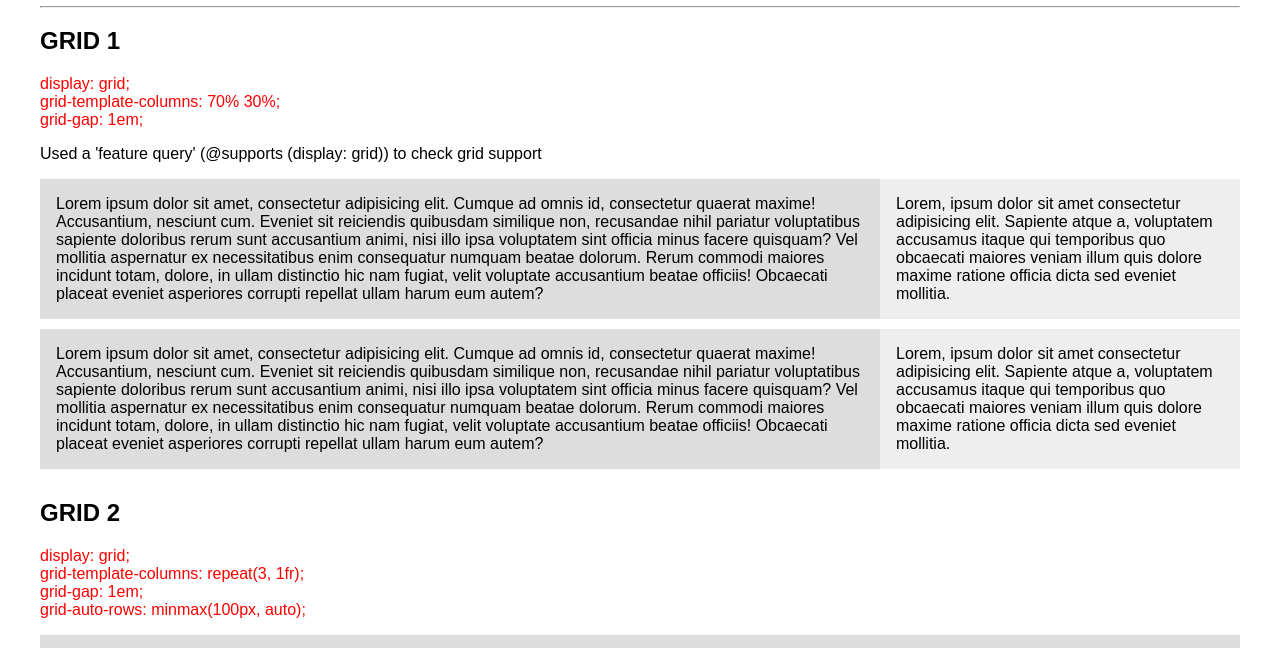
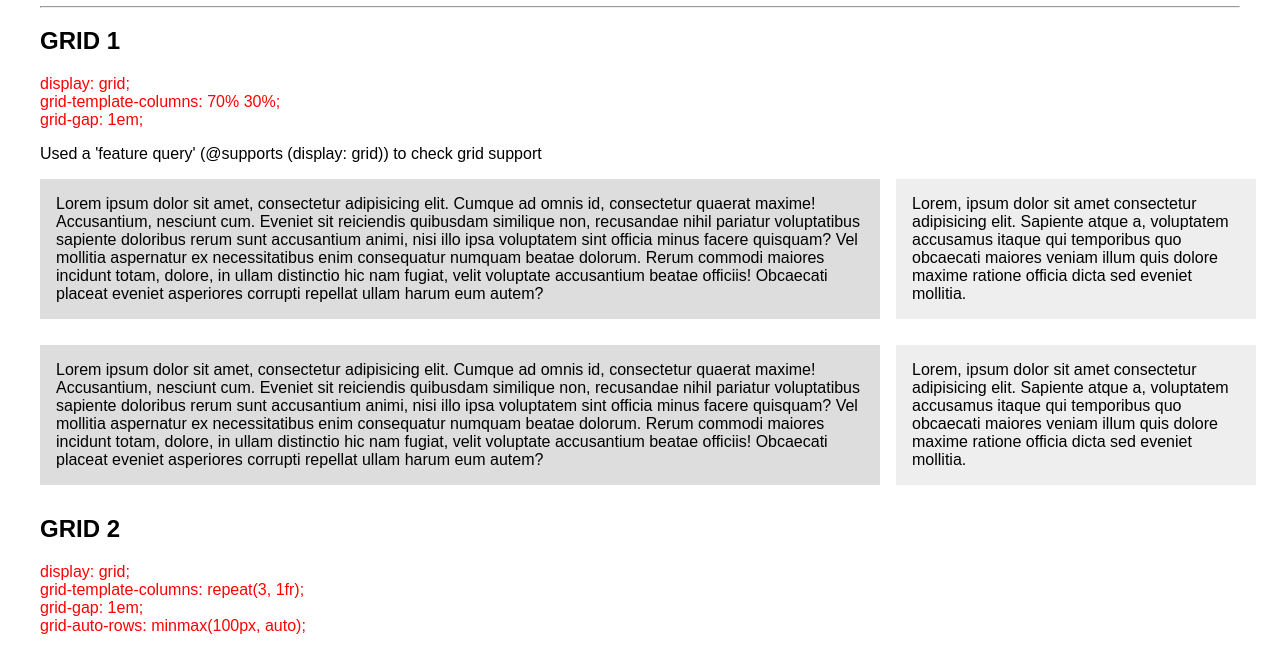
Before and after one commit to lmackenzie94/css-grid-reference, a plain HTML site: page index.html in a window 1280 px wide. Shown: the part 108-756 px from the top of the page. Drawn offline with Linux system fonts and the light colour scheme.

Commit message:
small change

```diff
--- a/style/grid-prefixed.css
+++ b/style/grid-prefixed.css
@@ -36,7 +36,7 @@
   margin-bottom: 10px;
 }
 
-/* @supports (display: grid) {
+@supports (display: grid) {
   .wrapper1 {
     display: -ms-grid;
     display: grid;
@@ -44,10 +44,10 @@
     grid-template-columns: 70% 30%;
     /* grid-column-gap: 1em;
     grid-row-gap: 1em; */
-/* grid-gap: 1em;
+    grid-gap: 1em;
   }
-} */
-*/
+}
+
 /* GRID 2 STYLES -------------------------------------------------------- */
 
 /* use 'fr', NOT pixels, fractions, etc. */
```
